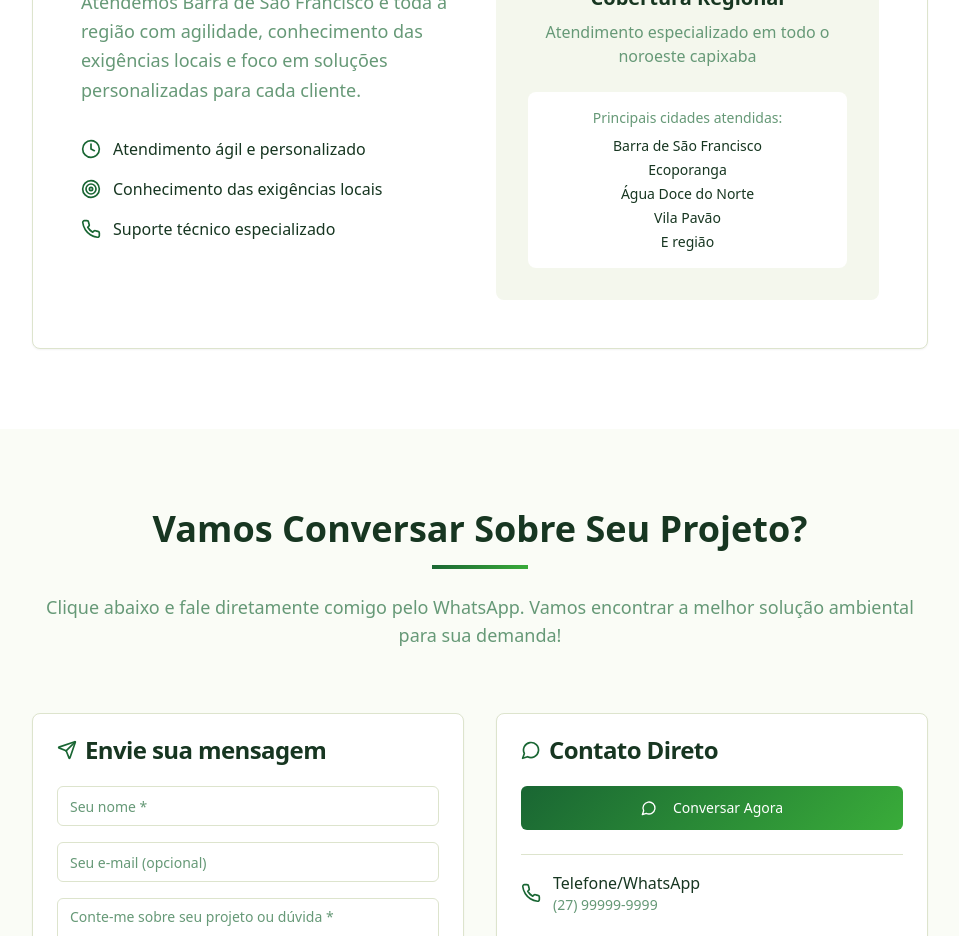
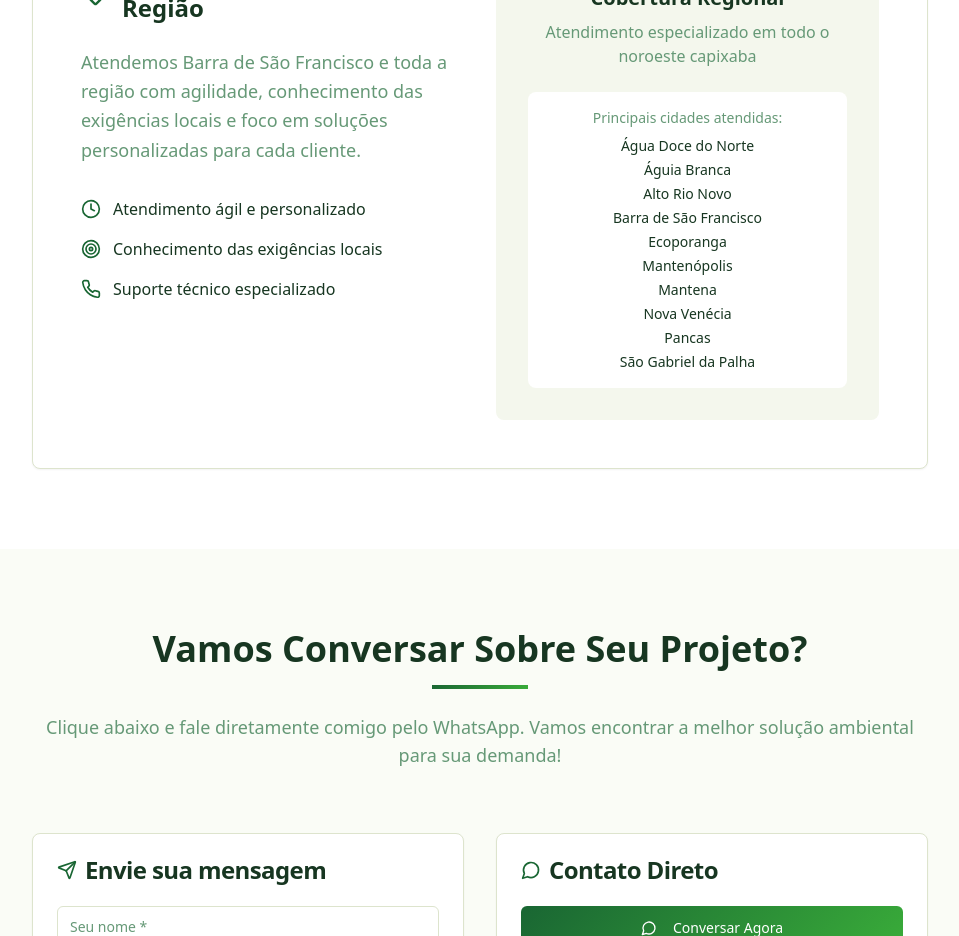
Before and after one commit to dmconsultoriaambiental53/bruno-eco-connect, a React (Vite) app: page / in a window 1280 px wide. Shown: the part 4080-5016 px from the top of the page, without its empty margins (160-1119 px from the left). Built offline with nearby package versions, Linux system fonts and the light colour scheme.

Commit message:
Update region section with cities
Update the region section to list all the cities served by the company.

```diff
--- a/src/components/Region.tsx
+++ b/src/components/Region.tsx
@@ -58,11 +58,16 @@ const Region = () => {
                   <div className="bg-background rounded-lg p-4">
                     <p className="text-sm text-muted-foreground mb-2">Principais cidades atendidas:</p>
                     <div className="text-sm font-medium space-y-1">
+                      <div>Água Doce do Norte</div>
+                      <div>Águia Branca</div>
+                      <div>Alto Rio Novo</div>
                       <div>Barra de São Francisco</div>
                       <div>Ecoporanga</div>
-                      <div>Água Doce do Norte</div>
-                      <div>Vila Pavão</div>
-                      <div>E região</div>
+                      <div>Mantenópolis</div>
+                      <div>Mantena</div>
+                      <div>Nova Venécia</div>
+                      <div>Pancas</div>
+                      <div>São Gabriel da Palha</div>
                     </div>
                   </div>
                 </div>
```
